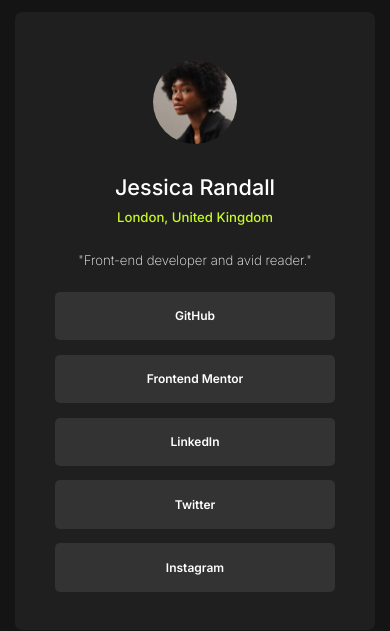
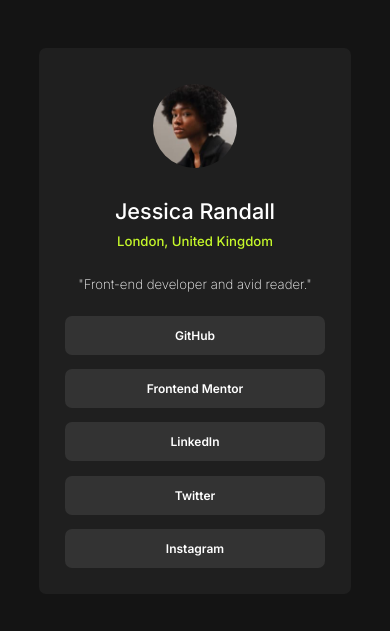
Before and after one commit to suzubu/social-links-profile-main, a plain HTML site: page index.html in a window 390 px wide. Shown: the part 101-732 px from the top of the page. Drawn offline with Linux system fonts and the light colour scheme.

Commit message:
Update border-radius for links and adjust card styles for mobile responsiveness

```diff
--- a/styles.css
+++ b/styles.css
@@ -88,7 +88,7 @@
   margin: 0.3rem;
   padding: 0.7rem 0.2rem;
   text-align: center;
-  border-radius: 5px;
+  border-radius: 7px;
 }
 
 a:hover {
@@ -96,3 +96,14 @@
   background-color: var(--green);
   color: var(--grey-900);
 }
+
+@media screen and (max-width: 767px) {
+  .card {
+    width: 13rem;
+    padding: 0.5rem;
+  }
+
+  .links a {
+    padding: 0.5rem 0rem;
+  }
+}
```
